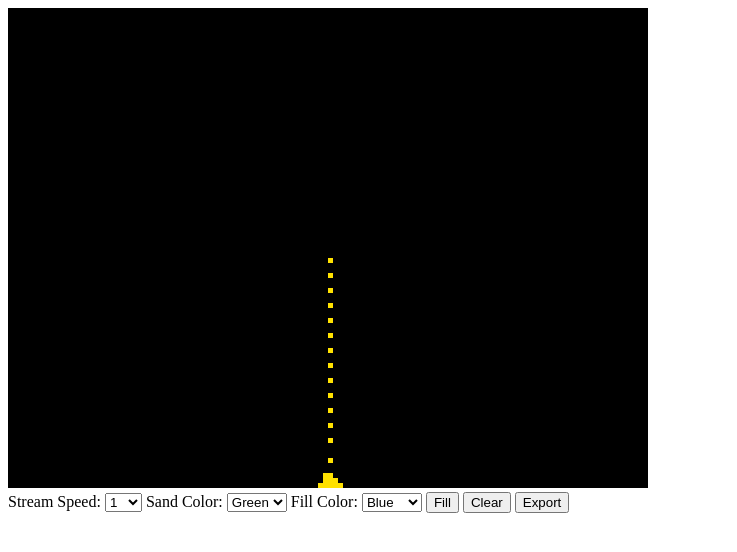
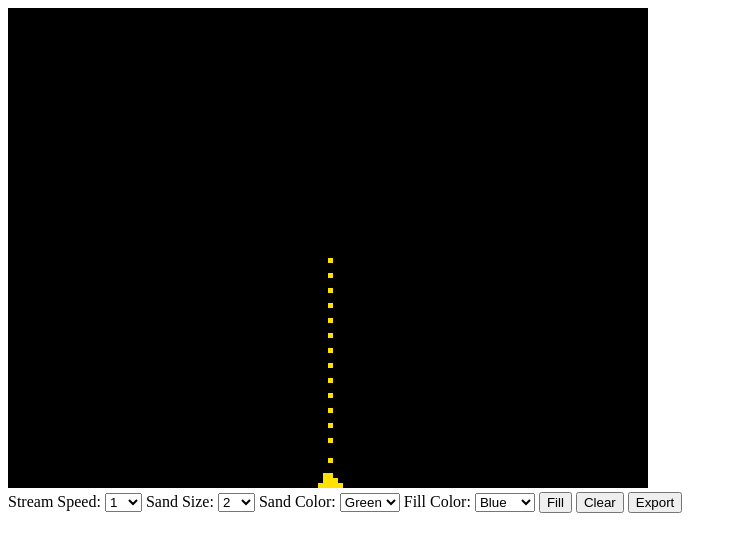
Before and after one commit to CoriMori/330-Project1, a plain HTML site: page index.html in a window 1280 px wide. Shown: the whole page, without its empty margins (0-737 px from the left). Drawn offline with Linux system fonts and the light colour scheme.

Commit message:
hooked up sand width

```diff
--- a/index.html
+++ b/index.html
@@ -39,6 +39,21 @@
       </select>
      </label>
 
+    <label>Sand Size:
+      <select id="chooserSandSize">
+        <option>1</option>
+        <option selected>2</option>
+          <option>3</option>
+          <option>4</option>
+          <option>5</option>
+          <option>6</option>
+          <option>7</option>
+          <option>8</option>
+          <option>9</option>
+        <option>10</option>
+      </select>
+     </label>
+
     <label>Sand Color:
       <select id="chooserSandColor">
         <option value="red">Red</option>
--- a/src/index.js
+++ b/src/index.js
@@ -2,7 +2,6 @@
 
     let ctx, canvas;
     const canvasWidth=640,canvasHeight=480;
-
 
     window.onload = init;
 
@@ -21,6 +20,11 @@
         setInterval(function(){sandJS.createGrain(canvas.width/2,canvas.height/2);},200);
         //testSand();
         //setInterval(testSand,1000*36/2);
+        document.querySelector("#chooserSandSize").addEventListener("change",updateValues);
+    }
+
+    function updateValues(){
+        sandJS.sandWidth=document.querySelector("#chooserSandSize").value;
     }
 
     function testSand(){
```
